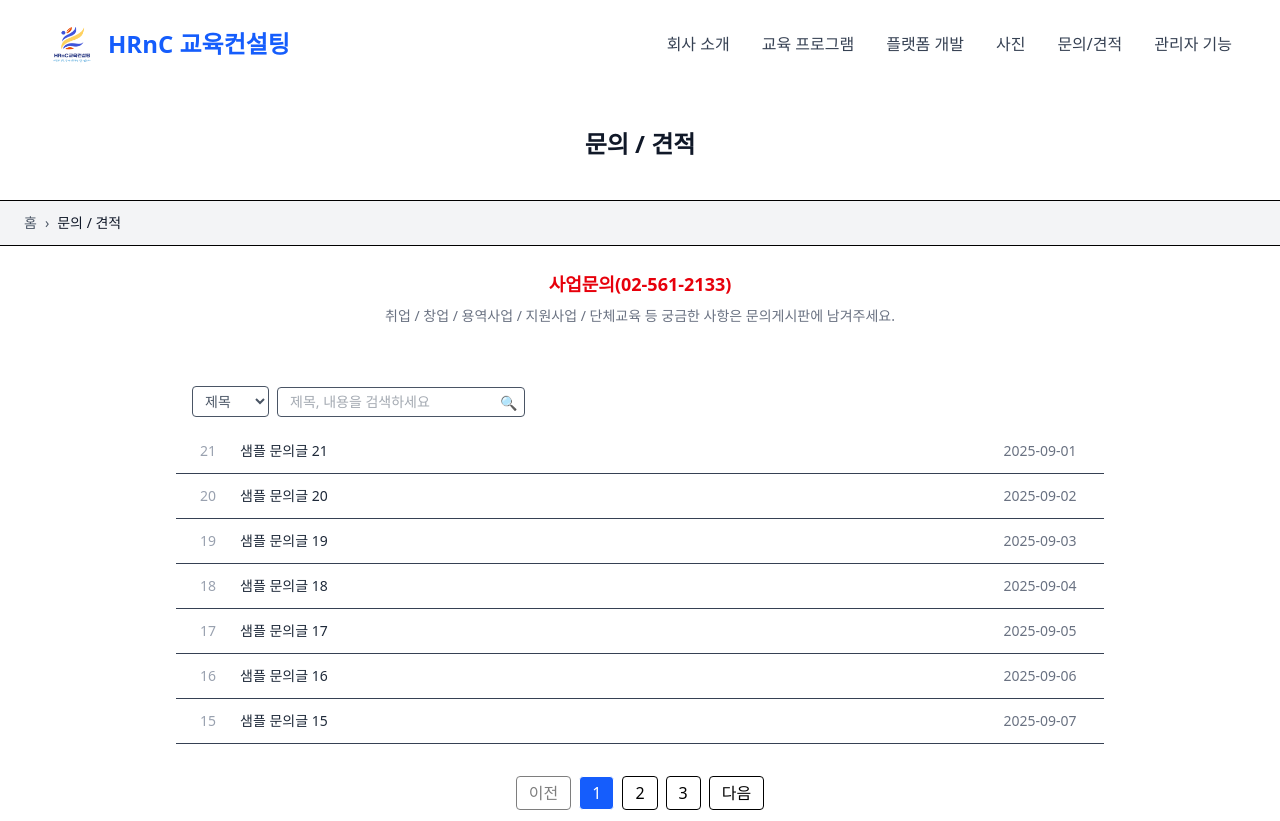
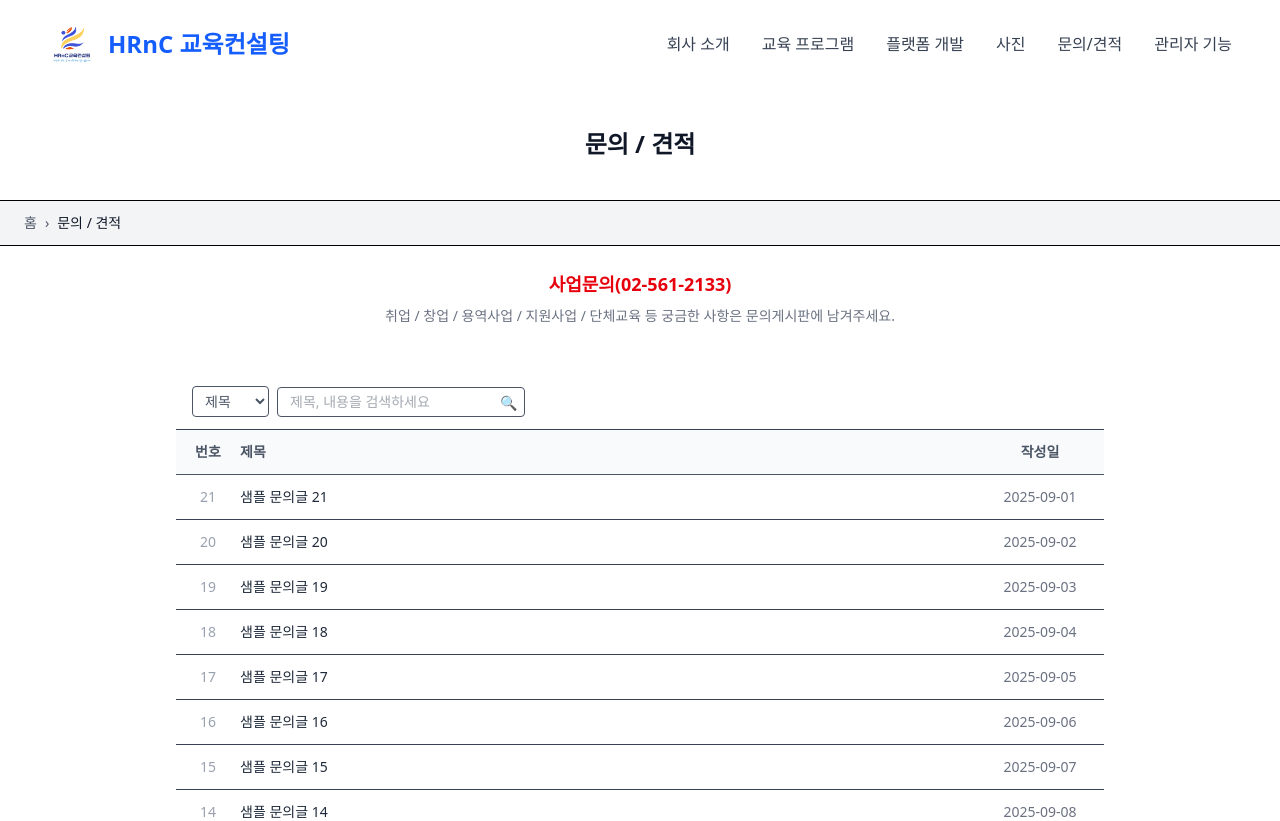
Before and after one commit to bidalalsrb/learningPage, a React (Vite) app: page /inquiry in a window 1280 px wide. Shown: the top 821 px of the page. Built offline with nearby package versions, Linux system fonts and the light colour scheme.

Commit message:
테이블 헤더 추가

```diff
--- a/src/components/InquiryTable.jsx
+++ b/src/components/InquiryTable.jsx
@@ -22,7 +22,14 @@ export default function InquiryTable({ inquiries, onRowClick }) {
             </div>
 
             {/* 테이블 */}
-            <table className="w-full text-sm text-gray-700">
+            <table className="w-full text-sm text-gray-700 border-t">
+                <thead className="bg-gray-50 border-b text-gray-600">
+                <tr>
+                    <th className="w-16 py-3 text-center">번호</th>
+                    <th className="py-3 text-left">제목</th>
+                    <th className="w-32 py-3 text-center">작성일</th>
+                </tr>
+                </thead>
                 <tbody>
                 {inquiries.map((item) => (
                     <tr
--- a/src/pages/InquiryPage.jsx
+++ b/src/pages/InquiryPage.jsx
@@ -17,7 +17,7 @@ export default function InquiryPage() {
         date: `2025-09-${String((i % 30) + 1).padStart(2, "0")}`,
     }));
 
-    const itemsPerPage = 7;
+    const itemsPerPage = 10;
     const [currentPage, setCurrentPage] = useState(1);
 
     const startIdx = (currentPage - 1) * itemsPerPage;
```
